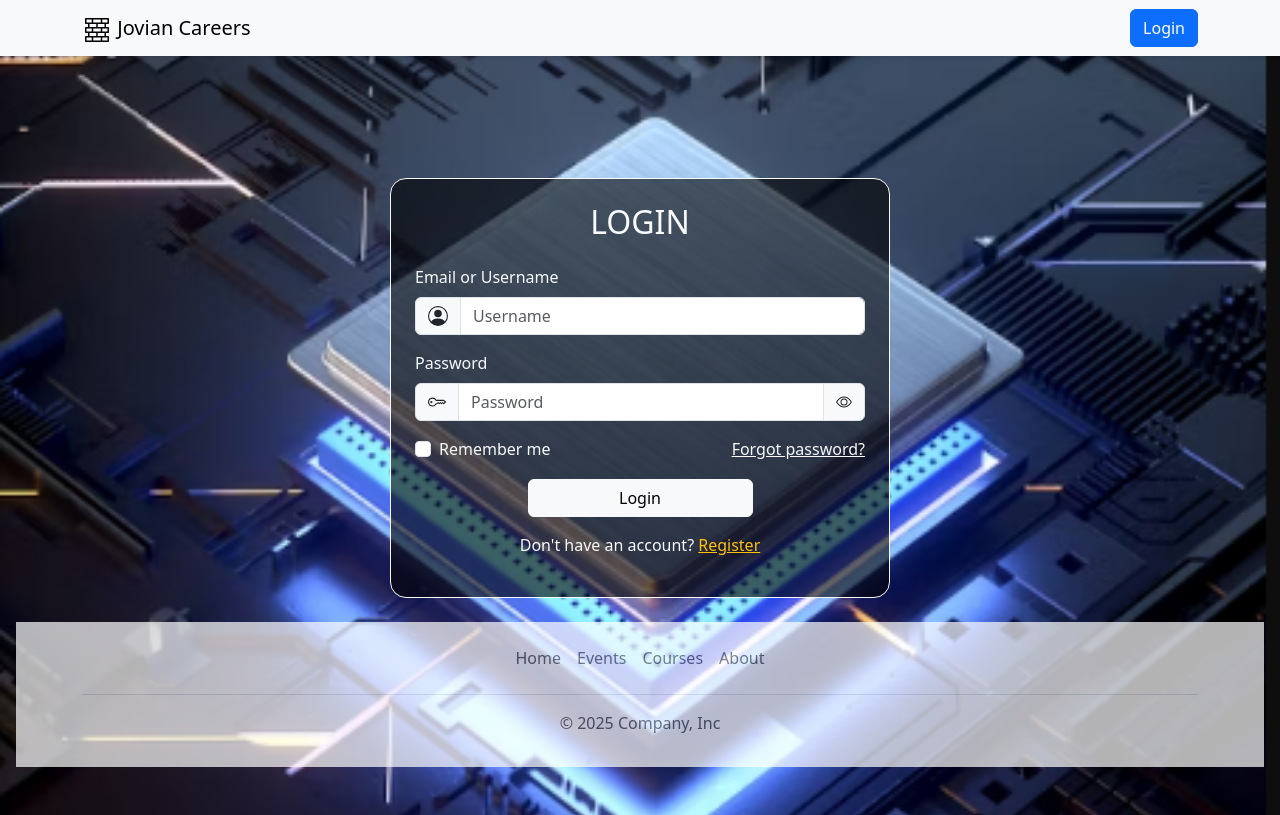
After one commit to AshwaniSaraswat99/jovian-careers-website-v2, a Flask app: page /login in a window 1280 px wide. The commit adds this page. Run offline with Flask 3, Linux system fonts and the light colour scheme; parts of the project's set-up code (start-up, migrations or seed data) failed here and were passed over.

Commit message:
made a login page for user

```diff
--- a/app.py
+++ b/app.py
@@ -1,7 +1,12 @@
-from flask import Flask,render_template,jsonify,request
-from database import load_jobs_from_db,load_job_from_db,add_application_to_db
+from flask import Flask,render_template,jsonify,request,redirect,session
+from database import load_jobs_from_db,load_job_from_db,add_application_to_db,check_user_credentials
+from typing import Optional, Dict, Any
+from datetime import timedelta
+import os
+
 
 app = Flask(__name__)
+app.secret_key = os.environ.get('Secret_Key')
 # JOBS = [
 #     {
 #         "id": 1,
@@ -55,6 +60,32 @@ def apply(id):
     add_application_to_db(id, data)
     return render_template('application_submitted.html', application=data, job=job)
 
+@app.route("/login", methods=['GET','POST'])
+def login_user():
+    if request.method == 'POST':
+        username = request.form['username']
+        password = request.form['password']
+        remember = request.form.get('remember')
+        raw_user=check_user_credentials(username ,password,'user')
+        user: Optional[Dict[str, Any]] = dict(raw_user) if raw_user else None
+        if user:
+            session['user_id']=user['id']
+
+            if remember == 'on':
+                app.permanent_session_lifetime = timedelta(days=30)
+                session.permanent = True
+            else:
+                session.permanent=False
+            return redirect('/')
+        return "Invalid credentials",401
+    return render_template('login_user.html',)
+
+@app.route("/logout", methods=['GET','POST'])
+def logout_user():
+    session.clear()
+    return redirect('/')
+
+
 
 if __name__=='__main__':
     app.run( host='0.0.0.0',debug=True)
--- /dev/null
+++ b/static/JS/main.js
@@ -0,0 +1 @@
+function togglePassword() { const passwordField = document.getElementById("password"); const type = passwordField.getAttribute("type") === "password" ? "text" : "password"; passwordField.setAttribute("type", type); }
--- a/templates/footer.html
+++ b/templates/footer.html
@@ -2,19 +2,16 @@
   <footer class="py-3 my-4">
     <ul class="nav justify-content-center border-bottom pb-3 mb-3">
       <li class="nav-item">
-        <a href="#" class="nav-link px-2 text-body-secondary">Home</a>
+        <a href="https://jovian.ai" class="nav-link px-2 text-body-secondary">Home</a>
       </li>
       <li class="nav-item">
-        <a href="#" class="nav-link px-2 text-body-secondary">Features</a>
+        <a href="https://jovian.ai/events" class="nav-link px-2 text-body-secondary">Events</a>
       </li>
       <li class="nav-item">
-        <a href="#" class="nav-link px-2 text-body-secondary">Pricing</a>
+        <a href="#https://jovian.ai/courses" class="nav-link px-2 text-body-secondary">Courses</a>
       </li>
       <li class="nav-item">
-        <a href="#" class="nav-link px-2 text-body-secondary">FAQs</a>
-      </li>
-      <li class="nav-item">
-        <a href="#" class="nav-link px-2 text-body-secondary">About</a>
+        <a href="#https://jovian.ai/about" class="nav-link px-2 text-body-secondary">About</a>
       </li>
     </ul>
     <p class="text-center text-body-secondary">© 2025 Company, Inc</p>
--- /dev/null
+++ b/templates/login_user.html
@@ -0,0 +1,84 @@
+<!DOCTYPE html>
+<html>
+<head>
+  <title>Login</title>
+  {% include 'bootstrap.html' %}
+</head>
+<body class="p-3 mb-2 bg-success text-white fluid" style="background: url('{{ url_for('static', filename='login1.jpg') }}') no-repeat center center / cover;">
+
+  {% include 'nav.html' %}
+
+  <!-- Wrapper with border, padding, and rounded corners -->
+  <div class="wrapper mx-auto mt-5 rounded-4 border border-light p-4" style="max-width: 500px; background-color: rgba(0, 0, 0, 0.6);">
+
+    <form method="POST" action="/login">
+
+      <!-- Login Heading -->
+      <h2 class="text-center text-light mb-4">LOGIN</h2>
+
+      <!-- Username Input -->
+      <div class="mb-3">
+        <label class="form-label text-light" for="username">Email or Username</label>
+        <div class="input-group">
+          <span class="input-group-text">
+            <svg xmlns="http://www.w3.org/2000/svg" width="20" height="20" fill="currentColor"
+              class="bi bi-person-circle" viewBox="0 0 16 16">
+              <path d="M11 6a3 3 0 1 1-6 0 3 3 0 0 1 6 0"/>
+              <path fill-rule="evenodd" d="M0 8a8 8 0 1 1 16 0A8 8 0 0 1 0 8m8-7
+                a7 7 0 0 0-5.468 11.37C3.242 11.226 4.805 10 8 10s4.757
+                1.225 5.468 2.37A7 7 0 0 0 8 1"/>
+            </svg>
+          </span>
+          <input type="text" class="form-control" name="username" id="username" required placeholder="Username">
+        </div>
+      </div>
+
+      <!-- Password Input -->
+      <div class="mb-3">
+        <label class="form-label text-light" for="password">Password</label>
+        <div class="input-group">
+          <span class="input-group-text">
+            <svg xmlns="http://www.w3.org/2000/svg" width="18" height="18" fill="currentColor" class="bi bi-key" viewBox="0 0 16 16"><path d="M0 8a4 4 0 0 1 7.465-2H14a.5.5 0 0 1 .354.146l1.5 1.5a.5.5 0 0 1 0 .708l-1.5 1.5a.5.5 0 0 1-.708 0L13 9.207l-.646.647a.5.5 0 0 1-.708 0L11 9.207l-.646.647a.5.5 0 0 1-.708 0L9 9.207l-.646.647A.5.5 0 0 1 8 10h-.535A4 4 0 0 1 0 8m4-3a3 3 0 1 0 2.712 4.285A.5.5 0 0 1 7.163 9h.63l.853-.854a.5.5 0 0 1 .708 0l.646.647.646-.647a.5.5 0 0 1 .708 0l.646.647.646-.647a.5.5 0 0 1 .708 0l.646.647.793-.793-1-1h-6.63a.5.5 0 0 1-.451-.285A3 3 0 0 0 4 5"/><path d="M4 8a1 1 0 1 1-2 0 1 1 0 0 1 2 0"/>
+            </svg>
+          </span>
+          <input type="password" class="form-control" name="password" id="password" required placeholder="Password">
+          <span class="input-group-text" onclick="togglePassword()" style="cursor: pointer;">
+            <svg xmlns="http://www.w3.org/2000/svg" width="16" height="16" fill="currentColor" class="bi bi-eye" viewBox="0 0 16 16">
+              <path d="M16 8s-3-5.5-8-5.5S0 8 0 8s3 5.5 8 5.5S16 8 16 8M1.173 8a13 13 0 0 1 1.66-2.043C4.12 4.668 5.88 3.5 8 3.5s3.879 1.168 5.168 2.457A13 13 0 0 1 14.828 8q-.086.13-.195.288c-.335.48-.83 1.12-1.465 1.755C11.879 11.332 10.119 12.5 8 12.5s-3.879-1.168-5.168-2.457A13 13 0 0 1 1.172 8z"/>
+              <path d="M8 5.5a2.5 2.5 0 1 0 0 5 2.5 2.5 0 0 0 0-5M4.5 8a3.5 3.5 0 1 1 7 0 3.5 3.5 0 0 1-7 0"/>
+            </svg>
+          <!--eye icon-->
+          </span>
+
+        </div>
+      </div>
+
+      <!-- Remember Me & Forgot Password -->
+      <div class="d-flex justify-content-between mb-3">
+        <div class="form-check">
+          <input type="checkbox" class="form-check-input" id="rememberMe">
+          <label class="form-check-label text-light" for="rememberMe">Remember me</label>
+        </div>
+        <a href="#" class="text-light text-decoration-underline">Forgot password?</a>
+      </div>
+
+      <!-- Login Button -->
+      <div class="d-grid gap-2 col-6 mx-auto mb-3">
+        <button class="btn btn-light" type="submit">Login</button>
+      </div>
+
+      <!-- Register Link -->
+      <div class="text-center">
+        <p class="text-light">Don't have an account?
+          <a href="/register" class="text-warning text-decoration-underline">Register</a>
+        </p>
+      </div>
+
+    </form>
+  </div>
+</body>
+<div style="background-color: white; opacity: 70%;">
+  {% include 'footer.html' %}
+</div>
+  <script src="static/JS/main.js"></script>
+</html>
--- a/templates/nav.html
+++ b/templates/nav.html
@@ -3,8 +3,10 @@
     <a class="navbar-brand" href="/">
       <img src="{{ url_for('static', filename='bricks.svg') }}" alt="Logo" width="30" height="24">
 
+
       Jovian Careers
     </a>
+    <a class="text-end btn btn-primary" href="/login" target="_blank">Login</a>
   </div>
 </nav>
 <div style="height: 90px"></div>
```
Also changed, not shown: database.py (+8 -0 lines), templates/home.html (+11 -1 lines), static/login1.jpg (added).
